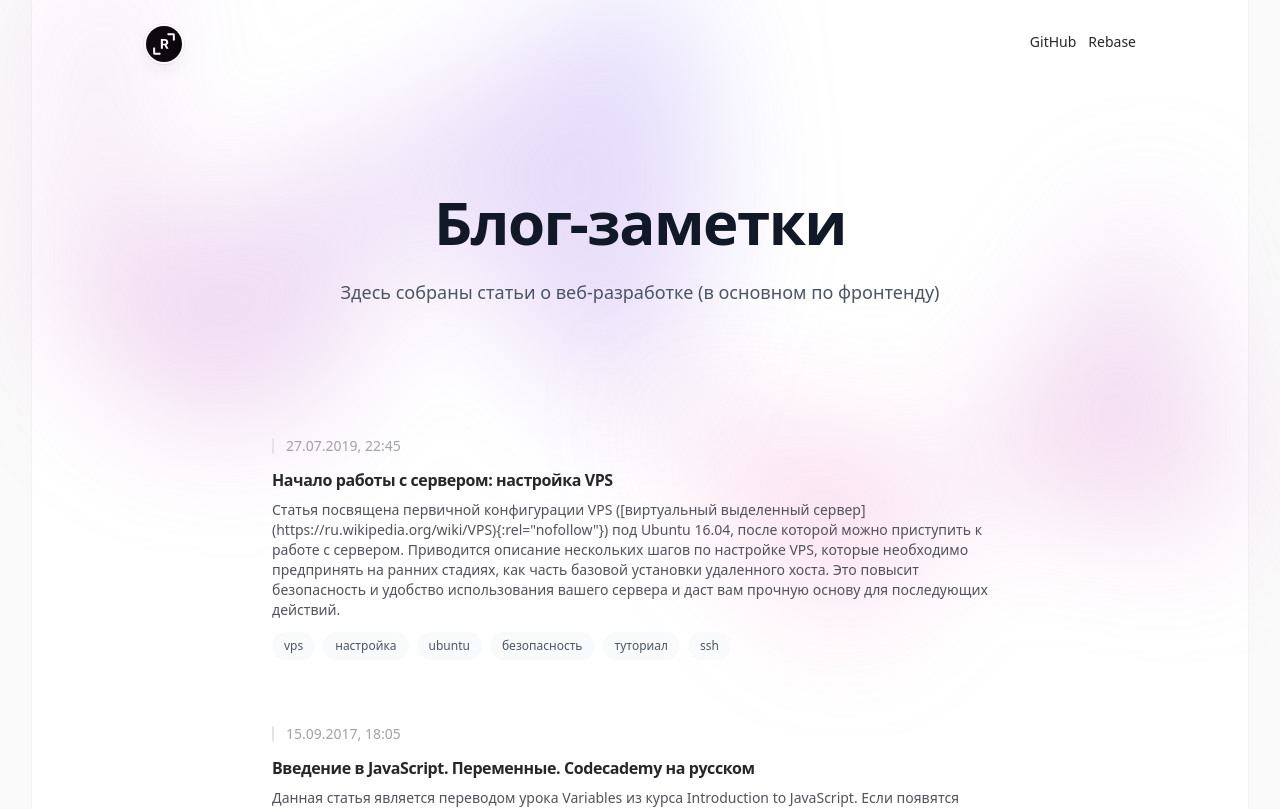
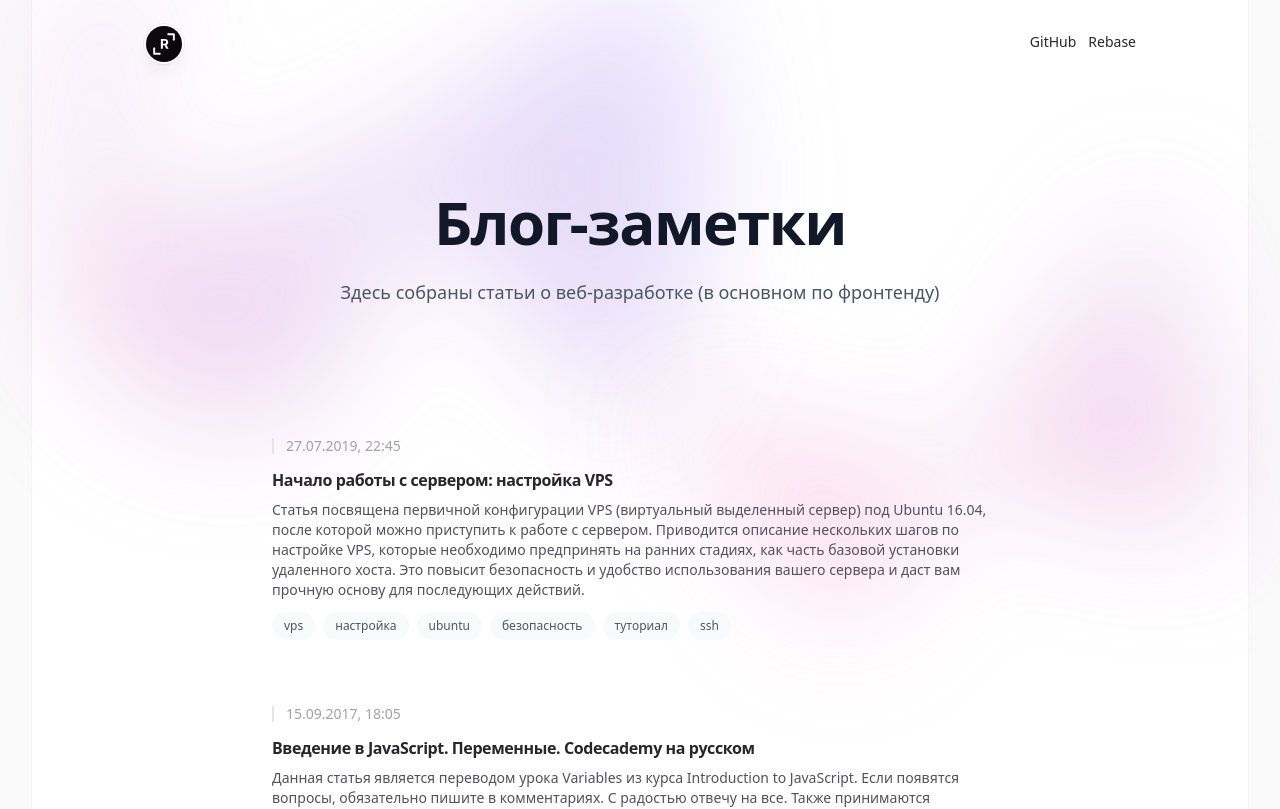
Before and after one commit to kaptn3/dev-blog-theme, a Next.js app: page / in a window 1280 px wide. Shown: the top 809 px of the page. Built offline with nearby package versions, Linux system fonts and the light colour scheme.

Commit message:
feat: change render md, change styles inline code

```diff
--- a/public/posts/nachalo-raboty-s-serverom-nastrojka-vps.md
+++ b/public/posts/nachalo-raboty-s-serverom-nastrojka-vps.md
@@ -6,7 +6,7 @@ tags: [vps, настройка, ubuntu, безопасность, туториа
 description: "Статья посвящена первоначальной настройке доступа и усправления Virtual Private Server под Ubuntu 16.04"
 ---
 
-Статья посвящена первичной конфигурации VPS ([виртуальный выделенный сервер](https://ru.wikipedia.org/wiki/VPS){:rel="nofollow"}) под Ubuntu 16.04, после которой можно приступить к работе с сервером. Приводится описание нескольких шагов по настройке VPS, которые необходимо предпринять на ранних стадиях, как часть базовой установки удаленного хоста. Это повысит безопасность и удобство использования вашего сервера и даст вам прочную основу для последующих действий.
+Статья посвящена первичной конфигурации VPS ([виртуальный выделенный сервер](https://ru.wikipedia.org/wiki/VPS)) под Ubuntu 16.04, после которой можно приступить к работе с сервером. Приводится описание нескольких шагов по настройке VPS, которые необходимо предпринять на ранних стадиях, как часть базовой установки удаленного хоста. Это повысит безопасность и удобство использования вашего сервера и даст вам прочную основу для последующих действий.
 <!--more-->
 ## Обновление
 
--- a/src/app/posts/[slug]/page.tsx
+++ b/src/app/posts/[slug]/page.tsx
@@ -1,6 +1,6 @@
 import {getPost, getPostPaths} from "@/lib/posts";
-import md from 'markdown-it';
 import {Time} from "@/components/Time";
+import {renderMd} from "@/lib/renderMd";
 
 export async function generateStaticParams() {
   return getPostPaths()
@@ -19,7 +19,7 @@ export default function Post({ params }: { params: { slug: string }}) {
         <div
           className="mt-8 prose"
           data-mdx-content="true"
-          dangerouslySetInnerHTML={{ __html: md().render(post.content) }}
+          dangerouslySetInnerHTML={{ __html: renderMd(post.content) }}
         />
       </article>
     </div>
--- a/src/components/PostCard/PostCard.tsx
+++ b/src/components/PostCard/PostCard.tsx
@@ -1,6 +1,7 @@
 import {IPost} from "@/types";
 import Link from "next/link";
 import {Time} from "@/components/Time";
+import {renderMd} from "@/lib/renderMd";
 
 interface PostCardProps {
   post: IPost
@@ -17,9 +18,7 @@ export const PostCard = ({ post }: PostCardProps) => {
         </Link>
       </h2>
       <Time post={post} />
-      <p className="relative z-10 mt-2 text-sm text-zinc-600">
-        {post.content}
-      </p>
+      <p className="relative z-10 mt-2 text-sm text-zinc-600" dangerouslySetInnerHTML={{ __html: renderMd(post.content) }} />
       <div className="flex items-center gap-x-2 text-xs mt-3 flex-wrap">
         {(post.tags ?? []).map((tag) => (
           <a key={tag} className="relative z-10 rounded-full bg-gray-50 px-3 py-1.5 font-medium text-gray-600" href="#">
--- /dev/null
+++ b/src/lib/renderMd.ts
@@ -0,0 +1,5 @@
+import md from "markdown-it";
+
+export const renderMd = (content: string) => md({
+  html: true
+}).render(content)
--- a/tailwind.config.ts
+++ b/tailwind.config.ts
@@ -12,6 +12,24 @@ const config: Config = {
         'gradient-conic':
           'conic-gradient(from 180deg at 50% 50%, var(--tw-gradient-stops))',
       },
+
+      typography: {
+        DEFAULT: {
+          css: {
+            'code::before': {
+              content: 'none',
+            },
+            'code::after': {
+              content: 'none',
+            },
+            "p > code": {
+              background: "#f9f2f4",
+              "border-radius": "4px",
+              padding: "2px 4px"
+            }
+          },
+        },
+      }
     },
   },
   plugins: [
```
